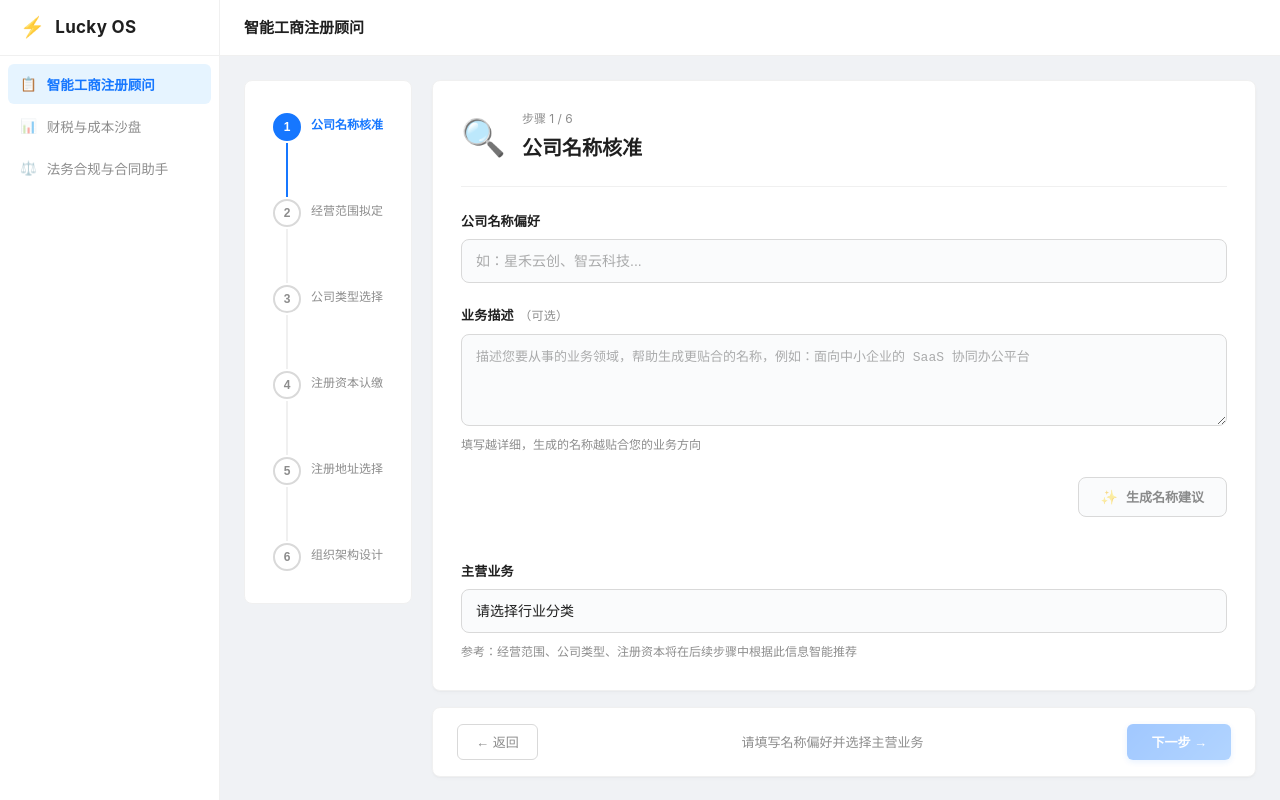
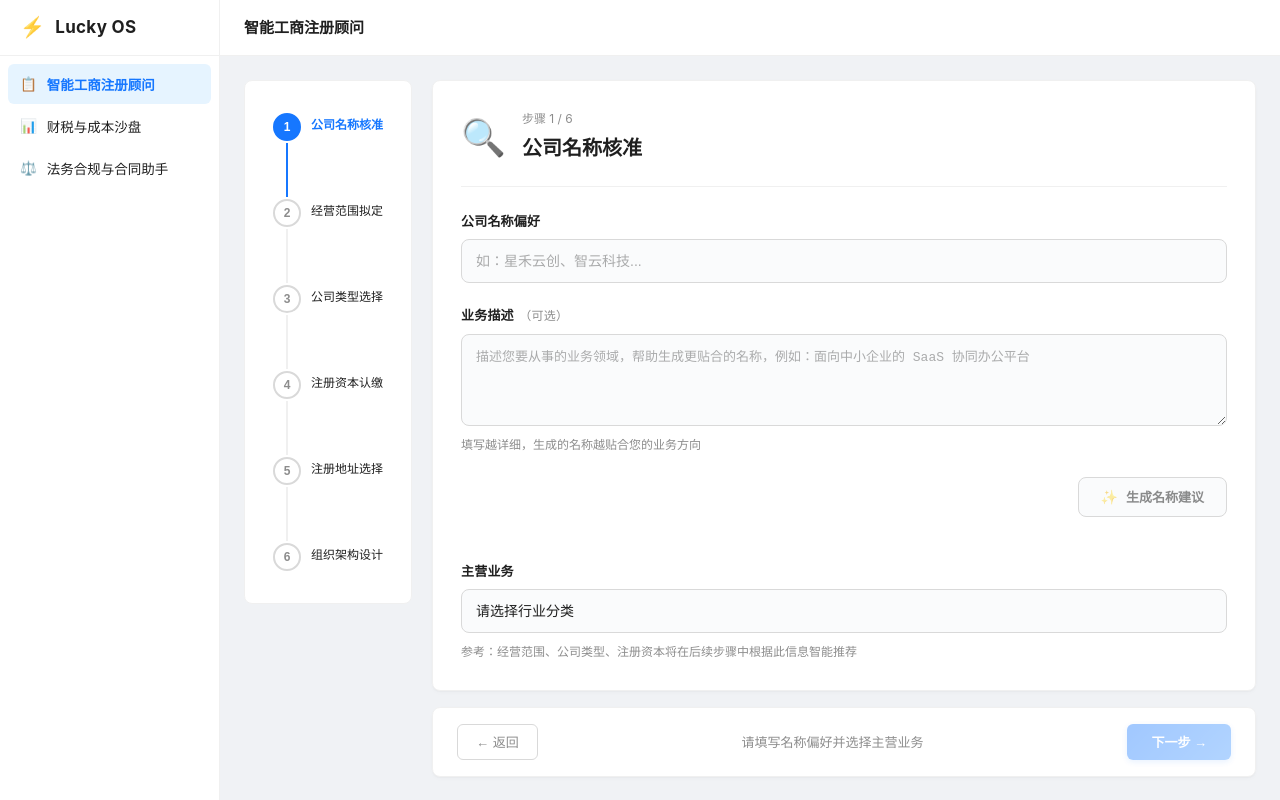
Before and after one commit to 123yangqirui/ucws-singapore-hackathon-2026, a Vue app: page / in a window 1280 px wide. Built offline with nearby package versions, Linux system fonts and the light colour scheme.

Commit message:
opt: font color

```diff
--- a/src/App.vue
+++ b/src/App.vue
@@ -75,7 +75,7 @@ nav { padding: 8px; display: flex; flex-direction: column; gap: 2px; }
   padding: 10px 12px;
   background: none;
   border: none;
-  color: var(--text-secondary);
+  color: var(--text);
   font-size: 13.5px;
   cursor: pointer;
   text-align: left;
--- a/src/components/RegAdvisor.vue
+++ b/src/components/RegAdvisor.vue
@@ -215,7 +215,7 @@ steps.value = STEP_SKELETONS.map(s => ({ ...s, options: [] }))
 }
 .prog-label {
   font-size: 12px;
-  color: var(--text-secondary);
+  color: var(--text);
   padding-top: 5px;
   line-height: 1.3;
 }
```
